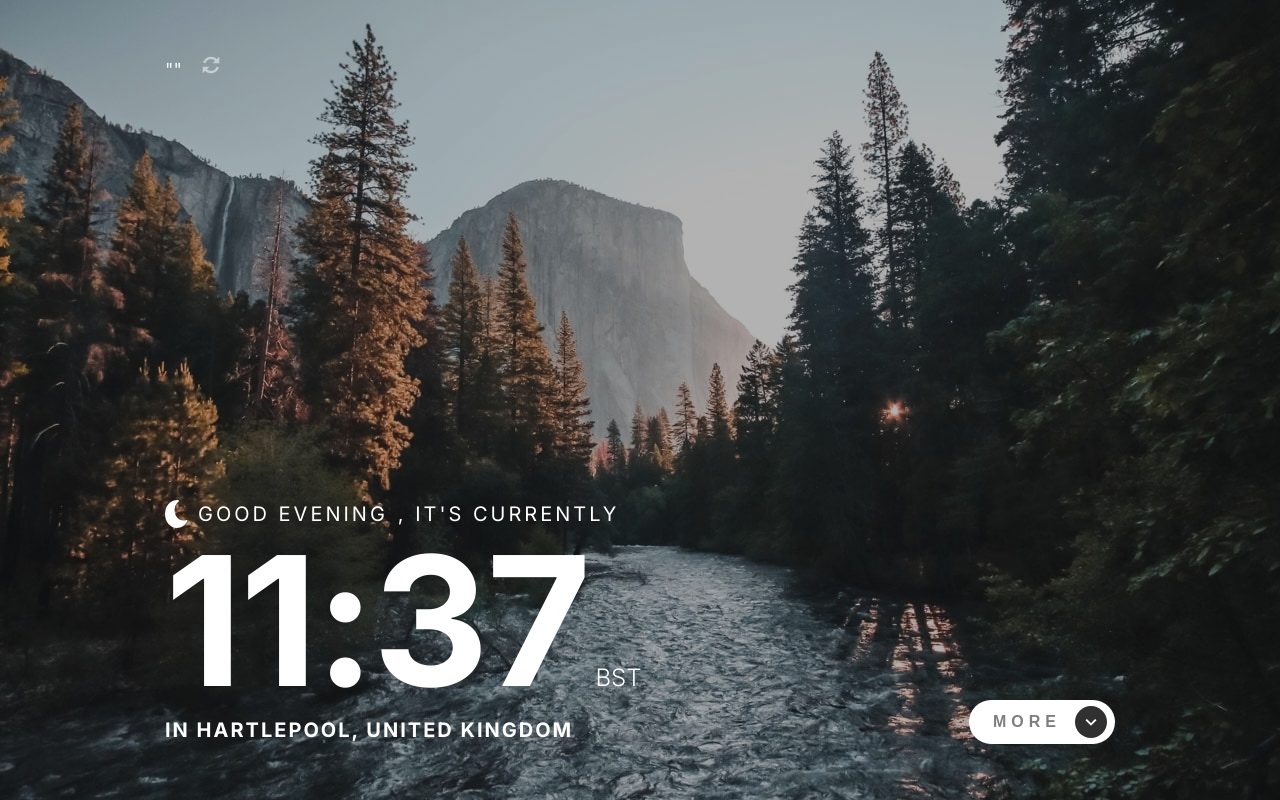
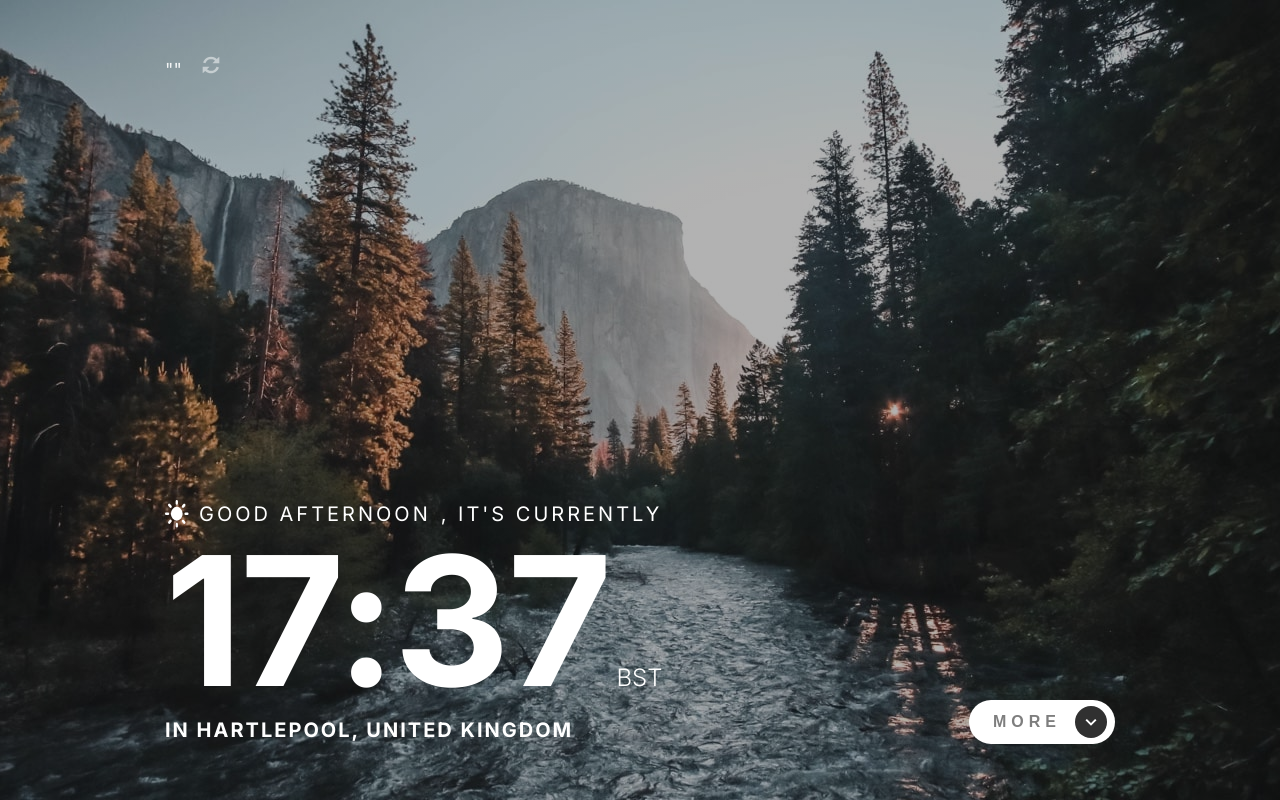
Before and after one commit to anetakasprzak/fm-clock-app-react, a React (Vite) app: page / in a window 1280 px wide. Built offline with nearby package versions, Linux system fonts and the light colour scheme; no server answers.

Commit message:
fixing dynamic data logic

```diff
--- a/src/App.jsx
+++ b/src/App.jsx
@@ -102,7 +102,7 @@ const mocked = {
     tlds: [".uk"],
     timezone: {
       id: "Europe/London",
-      current_time: "2024-04-20T12:37:32+01:00",
+      current_time: "2024-04-20T18:37:32+01:00",
       code: "BST",
       is_daylight_saving: true,
       gmt_offset: 3600,
@@ -178,9 +178,11 @@ function App() {
   //   }
   // }, [ipApiData]);
 
+  console.log({ ipApiData });
+
   return (
     <div className="wrapper">
-      <Background>
+      <Background ipApiData={ipApiData}>
         <QuotesComponent />
         <CurrentTimeComponent
           ipApiData={ipApiData}
--- a/src/components/Background/Background.jsx
+++ b/src/components/Background/Background.jsx
@@ -1,10 +1,11 @@
 import "./Background.css";
 
-const Background = ({ children }) => {
-  // const currentTime = new Date().getHours();
-  const currentTime = 12;
+const Background = ({ children, ipApiData }) => {
+  const currentTime = ipApiData?.data?.timezone?.current_time;
 
-  const dayTime = currentTime > 5 && currentTime < 18;
+  const hour = new Date(currentTime).getHours();
+
+  const dayTime = hour > 5 && hour < 18;
 
   return (
     <div className={`background__container ${dayTime ? "day" : "night"}`}>
--- a/src/components/CurrentTimeComponent/CurrentTimeComponent.jsx
+++ b/src/components/CurrentTimeComponent/CurrentTimeComponent.jsx
@@ -12,9 +12,17 @@ const CurrentTimeComponent = ({ ipApiData }) => {
   const hour = new Date(currentTime).getHours();
   const minutes = new Date(currentTime).getMinutes();
 
-  const dayTime = currentTime > 5 && currentTime < 18;
-  const morning = currentTime > 5 && currentTime < 12;
-  const afternoon = currentTime > 12 && currentTime < 18;
+  /*
+
+  - "Good morning" between 5am and 12pm
+  - "Good afternoon" between 12pm and 6pm
+  - "Good evening" between 6pm and 5am
+
+  */
+
+  const morning = hour >= 5 && hour < 12;
+  const afternoon = hour >= 12 && hour < 18;
+  const dayTime = hour > 5 && hour < 18;
 
   return (
     <div className="time__btn--wrapper">
```
